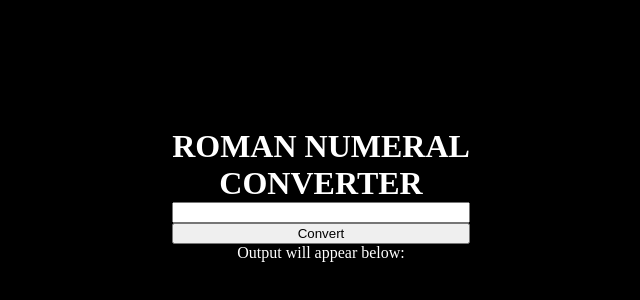
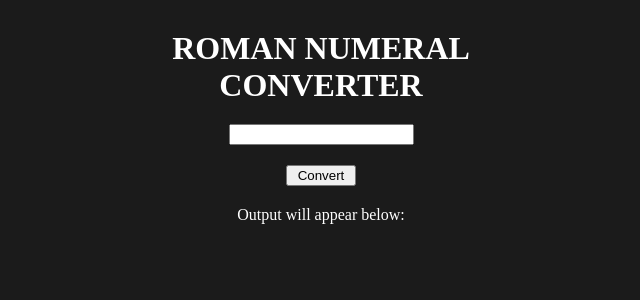
Before and after one commit to Rjack00/Roman-Numeral-Converter, a plain HTML site: page index.html in a window 1280 px wide. Shown: the whole page, without its empty margins (319-959 px from the left). Drawn offline with Linux system fonts and the light colour scheme.

Commit message:
centered and spaced elements evenly

```diff
--- a/styles.css
+++ b/styles.css
@@ -7,12 +7,24 @@
 
 body{
     display: flex;
-    background-color: black;
-    color: white;
+    background-color: rgb(27, 27, 27);
+    justify-content: center;
+    color: rgb(255, 255, 255);
+}
+
+h1 {
+    margin-top: 30px;
 }
 .app-container {
     display: flex;
+    row-gap: 20px;
     flex-direction: column;
-    margin: 10% auto;
+    justify-content: center;
+    align-items: center;
     text-align: center;
+
 }
+
+button {
+    width: 70px;
+}
```
